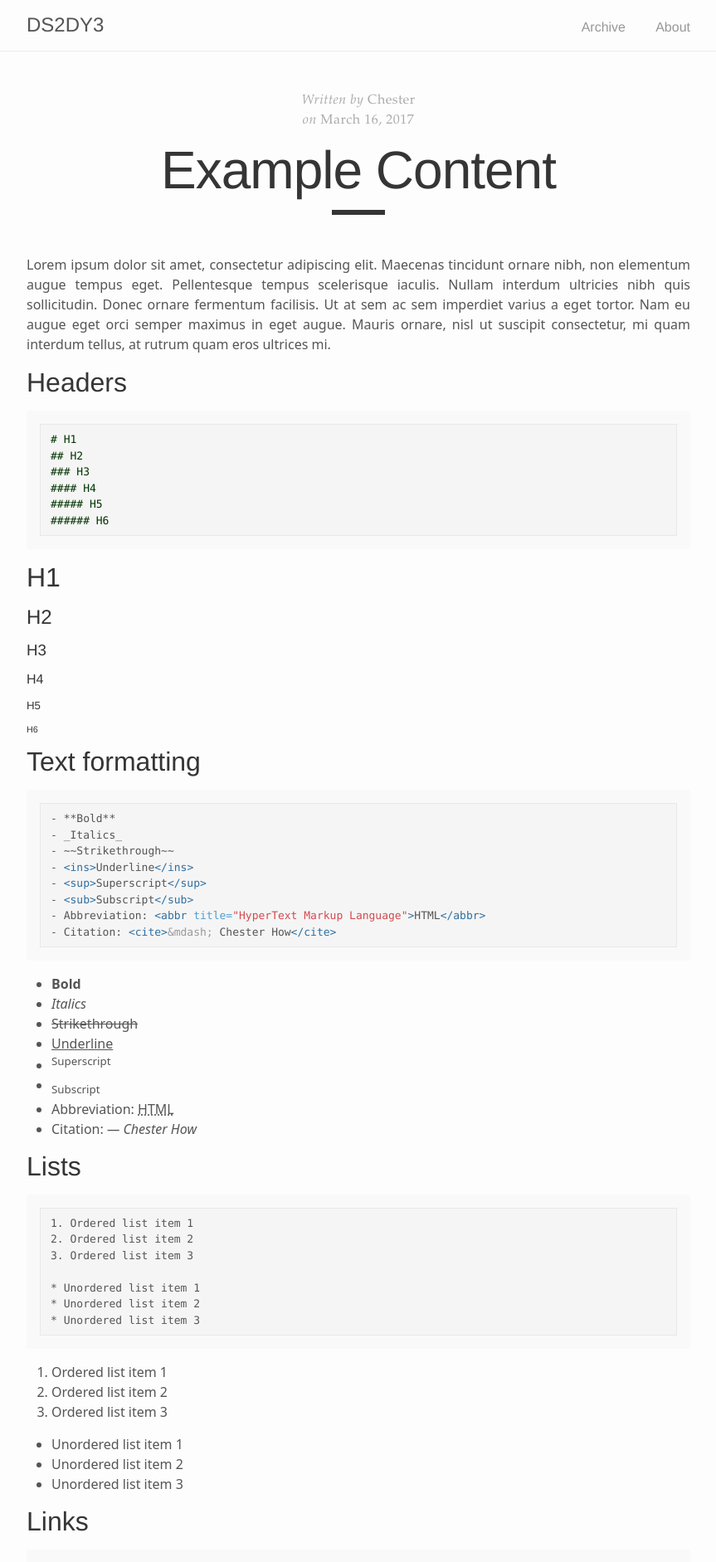
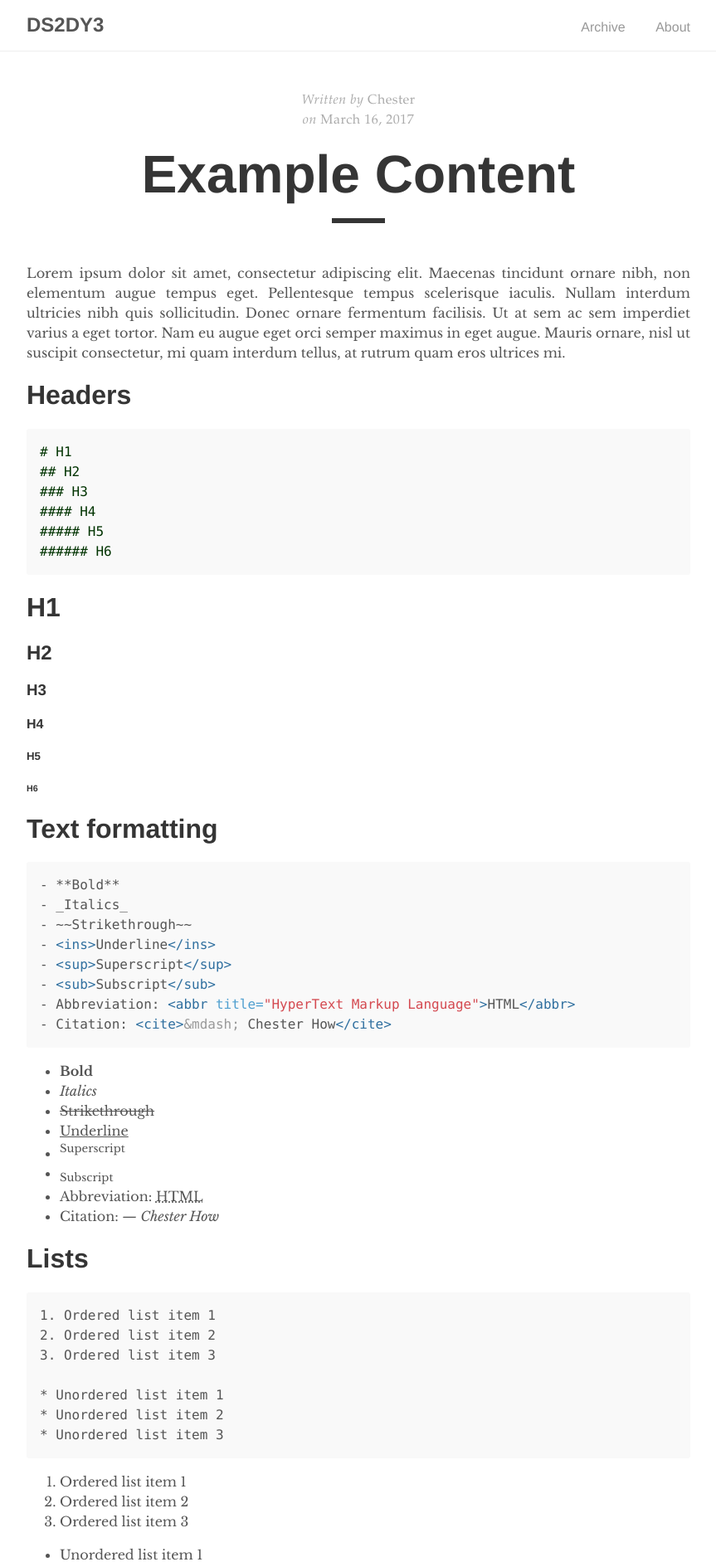
Before and after one commit to DS2DY3/DS2DY3.github.io, a Jekyll site: the page built from _posts/2017-03-16-example-content.md, in a window 1280 px wide. Shown: the top 1883 px of the page at 83% size, without its empty margins (208-1071 px from the left). Built offline with Jekyll 4.4.1, drawn with Linux system fonts in a browser that asks for light colours; some of the changed text lies outside the part shown.

Commit message:
revert scc

```diff
--- a/_layouts/default.html
+++ b/_layouts/default.html
@@ -22,7 +22,7 @@
 
     <footer>
       <span>
-        &copy; <time datetime="{{ site.time }}">{{ site.time | date: '%Y' }}</time> {{ site.author.name }}. 爱你就像爱生命！
+        &copy; <time datetime="{{ site.time }}">{{ site.time | date: '%Y' }}</time> {{ site.author.name }} @ 爱你就像爱生命！
       </span>
     </footer>
   </body>
--- a/_sass/tale.scss
+++ b/_sass/tale.scss
@@ -3,48 +3,48 @@
 // Define defaults for each variable.
 $base-font-family: Bitter, "Apple SD Gothic Neo", "Noto Sans", "Source Han Sans", "Noto Sans CJK JP", "Source Han Sans JP", "Noto Sans CJK KR", "Source Han Sans KR", NanumBarunGothic, AppleGothic, "Malgun Gothic", Dotum, sans-serif !default;
 $monospace-font-family: Monaco, Menlo, Consolas, "Courier New", DotumChe, monospace !default;
-$base-font-size:   16px !default;
-$base-font-weight: 400 !default;
-$small-font-size:  $base-font-size * 0.875 !default;
-$base-line-height: 1.5 !default;
-
-$spacing-unit:     30px !default;
-
-$text-color:       #111 !default;
-$background-color: #fdfdfd !default;
-$brand-color:      #2568ba !default;
-
-$grey-color:       #828282 !default;
-$grey-color-light: lighten($grey-color, 40%) !default;
-$grey-color-dark:  darken($grey-color, 25%) !default;
-
-// Width of the content area
-$content-width:    800px !default;
-
-$on-palm:          600px !default;
-$on-laptop:        800px !default;
-
-
-
-// Use media queries like this:
-// @include media-query($on-palm) {
-//   .wrapper {
-//     padding-right: $spacing-unit / 2;
-//     padding-left: $spacing-unit / 2;
+// $base-font-size:   16px !default;
+// $base-font-weight: 400 !default;
+// $small-font-size:  $base-font-size * 0.875 !default;
+// $base-line-height: 1.5 !default;
+//
+// $spacing-unit:     30px !default;
+//
+// $text-color:       #111 !default;
+// $background-color: #fdfdfd !default;
+// $brand-color:      #2568ba !default;
+//
+// $grey-color:       #828282 !default;
+// $grey-color-light: lighten($grey-color, 40%) !default;
+// $grey-color-dark:  darken($grey-color, 25%) !default;
+//
+// // Width of the content area
+// $content-width:    800px !default;
+//
+// $on-palm:          600px !default;
+// $on-laptop:        800px !default;
+//
+//
+//
+// // Use media queries like this:
+// // @include media-query($on-palm) {
+// //   .wrapper {
+// //     padding-right: $spacing-unit / 2;
+// //     padding-left: $spacing-unit / 2;
+// //   }
+// // }
+// @mixin media-query($device) {
+//   @media screen and (max-width: $device) {
+//     @content;
 //   }
 // }
-@mixin media-query($device) {
-  @media screen and (max-width: $device) {
-    @content;
-  }
-}
 
 
 
 // Import partials.
 @import
-  "tale/base0",
-  "tale/layout0",
+  // "tale/base0",
+  // "tale/layout0",
   "tale/variables",
   "tale/base",
   "tale/code",
```
